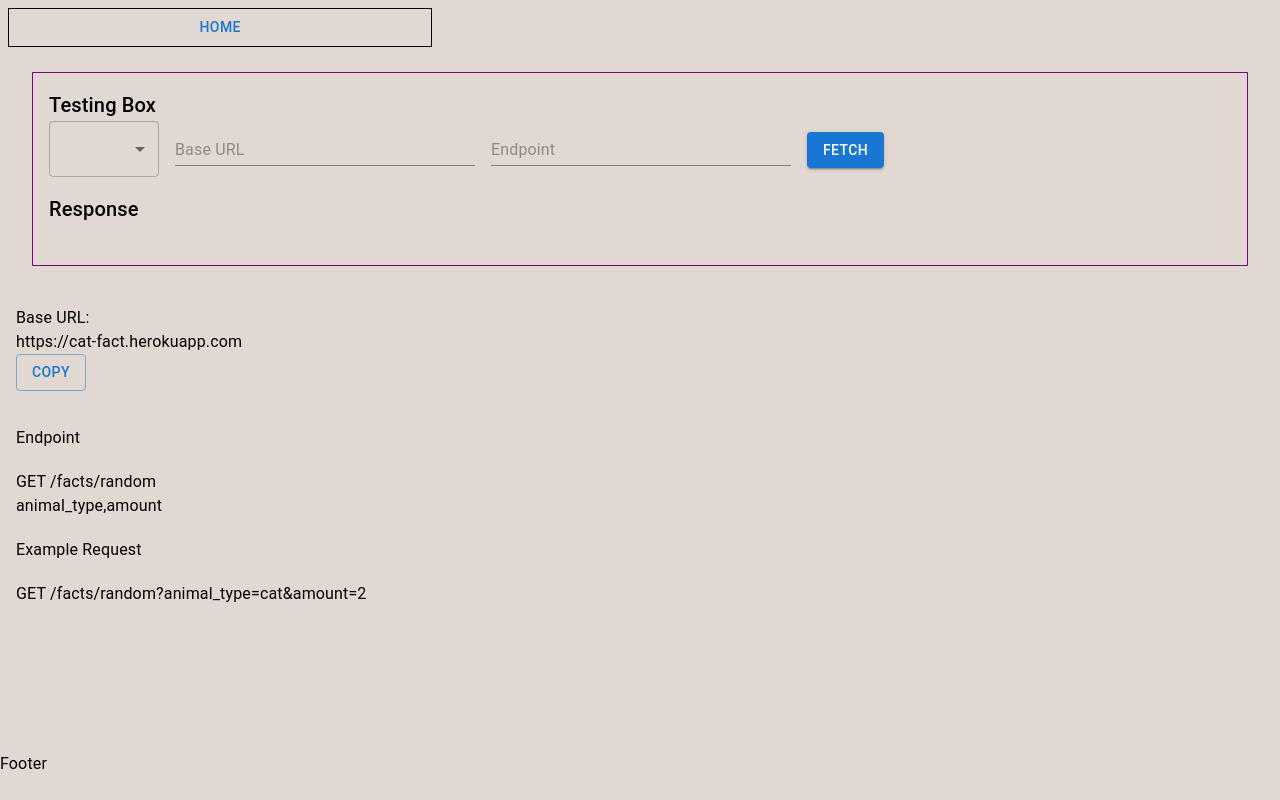
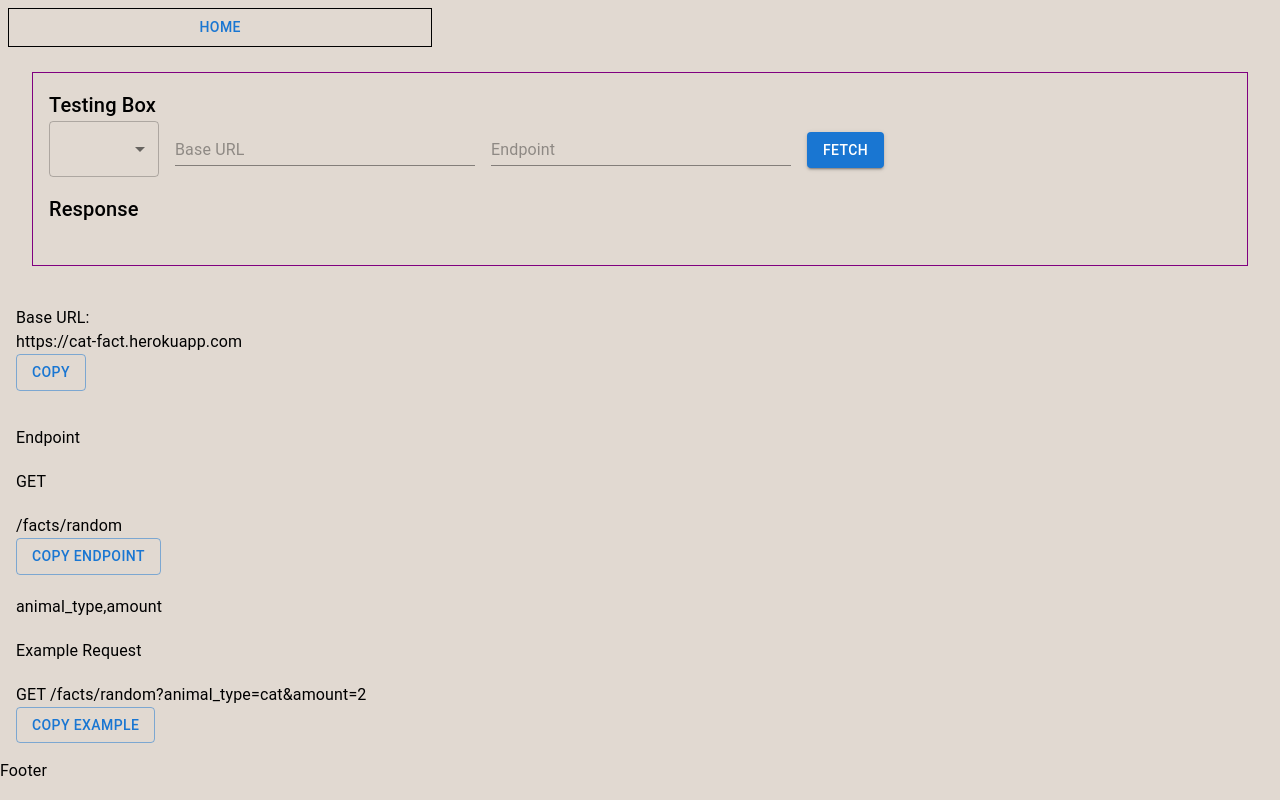
Before and after one commit to Curtis-Thomas/free-api-list-with-react, a React (Create React App) app: page /AnimalsDash/AnimalsDailyCatFacts in a window 1280 px wide. Built offline with nearby package versions, Linux system fonts and the light colour scheme.

Commit message:
feat: add btn copy endpoint, add btn copy example

```diff
--- a/src/core/main/Endpoints.js
+++ b/src/core/main/Endpoints.js
@@ -1,22 +1,52 @@
-import { Box, Typography } from "@mui/material";
+import { Box, Typography, Button } from "@mui/material";
 
 const Endpoints = ({ header, endpoint, description, example }) => {
+  const handleCopyEndpoint = () => {
+    navigator.clipboard
+      .writeText(endpoint)
+      .then(() => {
+        console.log("Copied endpoint to clipboard:", endpoint);
+      })
+      .catch((error) => {
+        console.error("Failed to copy endpoint to clipboard:", error);
+      });
+  };
+
+  const handleCopyExample = () => {
+    navigator.clipboard
+      .writeText(example)
+      .then(() => {
+        console.log("Copied example to clipboard:", example);
+      })
+      .catch((error) => {
+        console.error("Failed to copy example to clipboard:", error);
+      });
+  };
+
   return (
     <Box>
       <Typography>Endpoint</Typography>
-      <br></br>
+      <br />
 
-      <Typography>
-        {header} {endpoint}
-      </Typography>
+      <Typography>{header}</Typography>
+      <br />
+      <Typography>{endpoint}</Typography>
+      <Button variant="outlined" onClick={handleCopyEndpoint}>
+        Copy Endpoint
+      </Button>
+      <br />
+      <br />
 
       <Typography>{description}</Typography>
-      <br></br>
+      <br />
 
       <Typography>Example Request</Typography>
-      <br></br>
+      <br />
 
       <Typography>{example}</Typography>
+      <Button variant="outlined" onClick={handleCopyExample}>
+        Copy Example
+      </Button>
     </Box>
   );
 };
```
